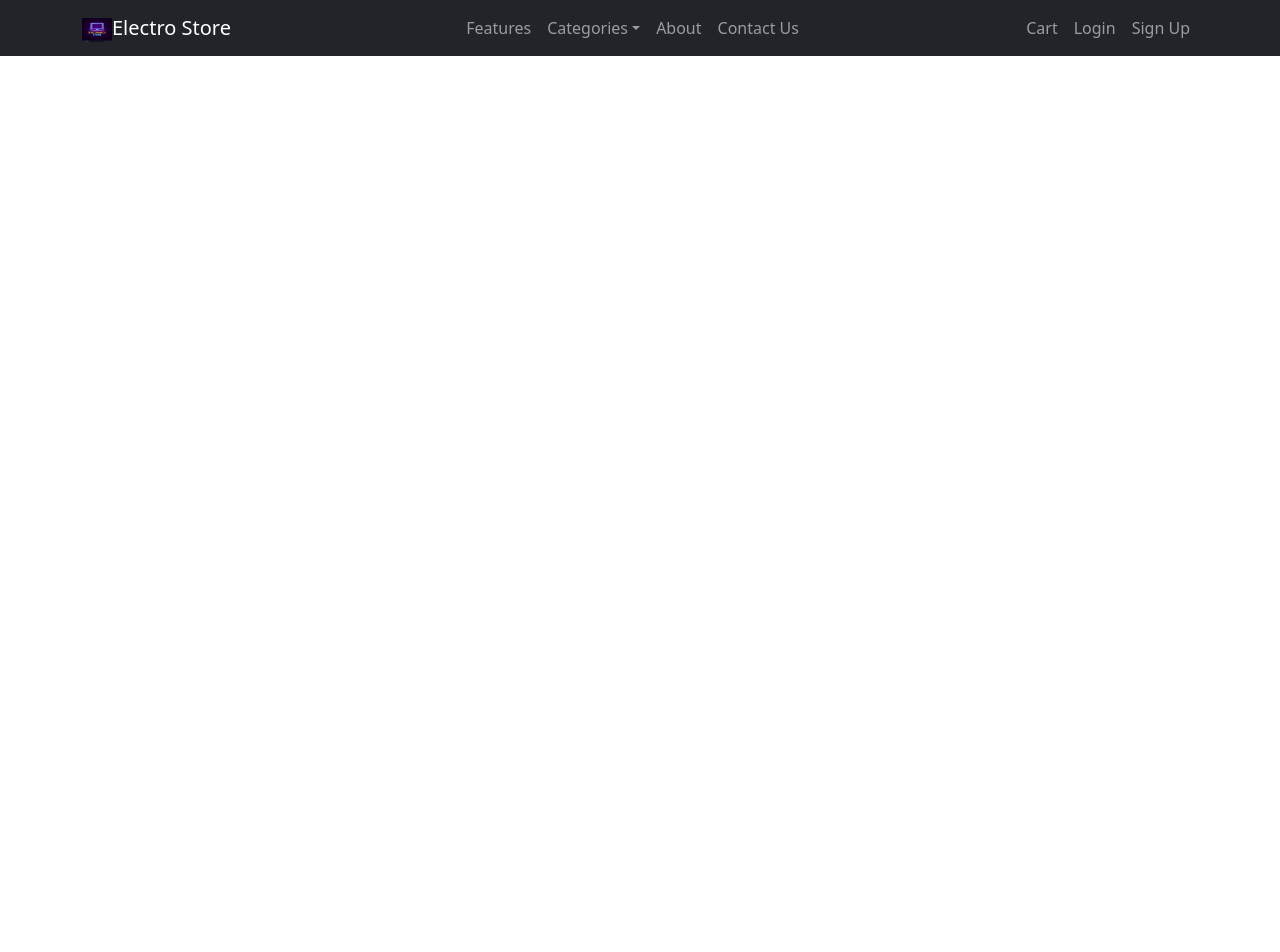
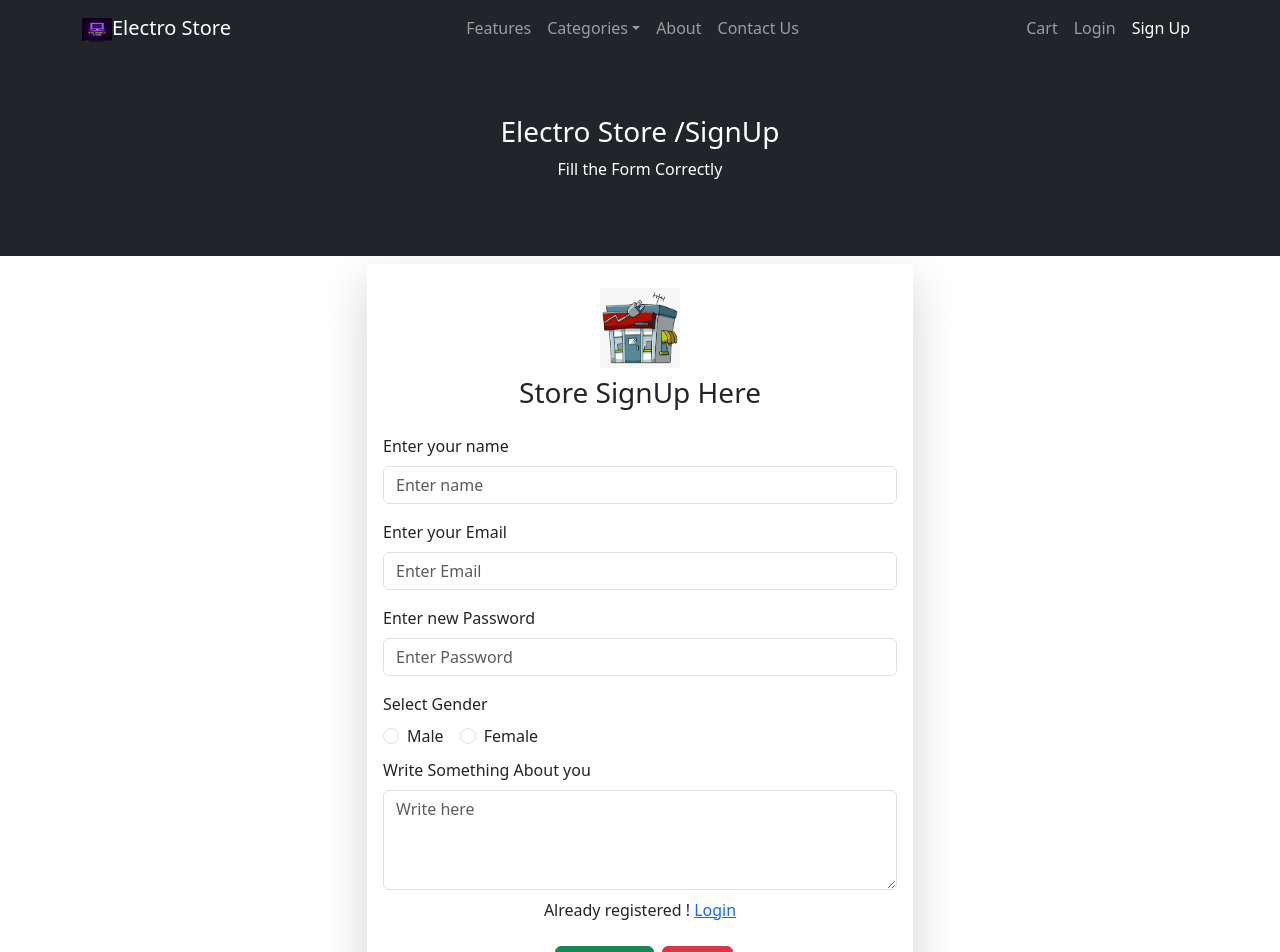
Before and after one commit to vishkhi123/Electro_Store-Frontend-React, a React (Create React App) app: page /register in a window 1280 px wide. Shown: the top 952 px of the page. Before the commit the page ends 800 px from the top, so only its background shows below. Built offline with nearby package versions, Linux system fonts and the light colour scheme.

Commit message:
Registration Completed

```diff
--- a/package.json
+++ b/package.json
@@ -6,6 +6,7 @@
     "@testing-library/jest-dom": "^5.17.0",
     "@testing-library/react": "^13.4.0",
     "@testing-library/user-event": "^13.5.0",
+    "axios": "^1.6.5",
     "bootstrap": "^5.3.2",
     "react": "^18.2.0",
     "react-bootstrap": "^2.9.2",
--- a/src/App.js
+++ b/src/App.js
@@ -11,7 +11,9 @@ import Services from './components/pages/users/Services';
 import Cart from './components/pages/users/Cart';
 import CustomNavbar from './components/pages/users/CustomNavbar';
 import Contact from './components/pages/users/Contact';
-import { Flip, ToastContainer, Zoom } from 'react-toastify';
+import { Flip, ToastContainer} from 'react-toastify';
+import Login from './components/pages/users/Login';
+import Register from './components/pages/users/Register';
 
 
 function App() {
@@ -33,6 +35,8 @@ function App() {
        <Route path='/services' element=<Services/> />
        <Route path='/cart' element=<Cart/> />
        <Route path='/contact' element=<Contact/> />
+       <Route path='/login' element=<Login/> />
+       <Route path='/register' element=<Register/> />
        <Route path='/user' element=<Dashboard/> >
              {/*nested route me "/" allowed nai he and parent me outlet dena padega */}
            <Route path='profile' element=<Profile/>/>
--- a/src/components/pages/users/Base.js
+++ b/src/components/pages/users/Base.js
@@ -7,7 +7,7 @@ const Base = ({title="Page Title",description="Welcome to dynamic Store",
 buttonEnabled=false,buttonText="Show Now",buttonType='btn btn-primary',buttonlink='/',children}) => {
 
 let styleContainer={
-    background:"grey",
+
     height:"200px"
 
 }
@@ -15,7 +15,7 @@ let styleContainer={
   return (
     <div>
 
-      <Container fluid style={styleContainer} className='text-center p-5 d-flex justify-content-center align-items-center' >
+      <Container fluid style={styleContainer} className='bg-dark text-white text-center p-5 d-flex justify-content-center align-items-center' >
 
           <div>
 
--- a/src/components/pages/users/Cart.js
+++ b/src/components/pages/users/Cart.js
@@ -1,9 +1,14 @@
 import React from 'react'
+import Base from './Base'
 
 const Cart = () => {
   return (
+
     <div>
-      This is Cart Page
+    <Base>
+    This is Cart Page
+    </Base>
+
     </div>
   )
 }
--- a/src/components/pages/users/CustomNavbar.jsx
+++ b/src/components/pages/users/CustomNavbar.jsx
@@ -36,9 +36,9 @@ const CustomNavbar = () => {
             <Nav.Link as={NavLink} to={'/contact'}>Contact Us</Nav.Link>
           </Nav>
           <Nav>
-          <Nav.Link href="#deets">Cart</Nav.Link>
-            <Nav.Link href="#deets">Login</Nav.Link>
-            <Nav.Link href="#deets">Sign Up</Nav.Link>
+          <Nav.Link as={NavLink} to={'/cart'}>Cart</Nav.Link>
+            <Nav.Link as={NavLink} to={'/login'}>Login</Nav.Link>
+            <Nav.Link as={NavLink} to={'/register'}>Sign Up</Nav.Link>
 
           </Nav>
         </Navbar.Collapse>
--- a/src/components/pages/users/Index.js
+++ b/src/components/pages/users/Index.js
@@ -2,6 +2,7 @@ import React from 'react'
 import Base from './Base'
 import { Button } from 'react-bootstrap'
 import {toast} from 'react-toastify'
+import axios from 'axios'
 
 const Index = () => {
 
@@ -9,6 +10,20 @@ const Index = () => {
     toast.success("This is success Message")
   }
 
+  const getData=()=>{
+    toast.info("Getting Data from server")
+    axios
+    .get("http://localhost:9090/users")
+    .then((data)=>{
+      console.log(data)
+      toast.success("Data Fetched")
+    })
+    .catch((error)=>{
+      console.log(error)
+      toast.error("Some thing went wrong")
+    })
+
+  }
 
   return (
     <div>
@@ -18,6 +33,8 @@ const Index = () => {
         <h1>Working on home Page</h1>
 
         <Button variant='success' onClick={showTostify}>Toastify Success</Button>
+
+        <Button variant='primary' className='m-2' onClick={getData}>GEt DAta</Button>
       </Base>
     </div>
   )
--- /dev/null
+++ b/src/components/pages/users/Login.js
@@ -0,0 +1,16 @@
+import React from 'react'
+import Base from './Base'
+
+const Login = () => {
+  return (
+    <Base
+    title='Electro Store / Login'
+    description='Fill the Form Correctly'>
+    <div>
+      This is Login page
+    </div>
+    </Base>
+  )
+}
+
+export default Login
--- /dev/null
+++ b/src/components/pages/users/Register.js
@@ -0,0 +1,99 @@
+import React from "react";
+import Base from "./Base";
+import { Button, Card, Col, Container, Form, Row } from "react-bootstrap";
+import { Link } from "react-router-dom";
+
+const Register = () => {
+  const RegisterForm = () => {
+    return (
+      <Container>
+        {/* Single Row==>12 grids(1col) */}
+        <Row>
+          {/* if u make 2 col they will share 6,6 grids with them */}
+          <Col sm={{ span: 6, offset: 3 }}>
+            <Card className="my-2 border-0 shadow-lg">
+              <Card.Body>
+
+                <Container className="text-center my-2">
+                <img src="/assets/electrostore.png" alt="logo" width="80" height="80" ></img>
+                </Container>
+
+                <h3 className="mb-4 text-center">Store SignUp Here</h3>
+
+                {/* User Name */}
+                <Form>
+                  <Form.Group className="mb-3" controlId="formName">
+                    <Form.Label>Enter your name</Form.Label>
+                    <Form.Control type="text" placeholder="Enter name" />
+                  </Form.Group>
+                  {/* User Email */}
+                  <Form.Group className="mb-3" controlId="formEmail">
+                    <Form.Label>Enter your Email</Form.Label>
+                    <Form.Control type="Email" placeholder="Enter Email" />
+                  </Form.Group>
+                  {/* User Password */}
+                  <Form.Group className="mb-3" controlId="formPassword">
+                    <Form.Label>Enter new Password</Form.Label>
+                    <Form.Control
+                      type="Password"
+                      placeholder="Enter Password"
+                    />
+                  </Form.Group>
+                  {/* User Gender */}
+                  <Form.Group className="mb-2">
+                    {/* <Form.label>Select Gender</Form.label> */}
+                    <Form.Label>Select Gender</Form.Label>
+
+                    <div>
+                      <Form.Check
+                        inline
+                        name="gender"
+                        label="Male"
+                        type={"radio"}
+                        id={`gender`}
+                      />
+                      <Form.Check
+                        inline
+                        name="gender"
+                        label="Female"
+                        type={"radio"}
+                        id={`gender`}
+                      />
+                    </div>
+                  </Form.Group>
+
+                  {/* About User */}
+                  <Form.Group className="mb-2">
+                  <Form.Label>Write Something About you</Form.Label>
+                  <Form.Control as="textarea"
+                  placeholder="Write here"
+                  style={{ height: '100px' }} />
+
+                  </Form.Group>
+
+                </Form>
+                <Container>
+                  <p className="text-center">Already registered ! <Link to='/login'>Login </Link> </p>
+                </Container>
+
+                <Container className="text-center">
+                  <Button className="m-2" variant="success">REGISTER</Button>
+                  <Button variant="danger">RESET</Button>
+                </Container>
+
+              </Card.Body>
+            </Card>
+          </Col>
+        </Row>
+      </Container>
+    );
+  };
+
+  return (
+    <Base title="Electro Store /SignUp" description="Fill the Form Correctly">
+      {RegisterForm()}
+    </Base>
+  );
+};
+
+export default Register;
```
Also changed, not shown: 1 other file (tests, documents, lock files or other folders).
